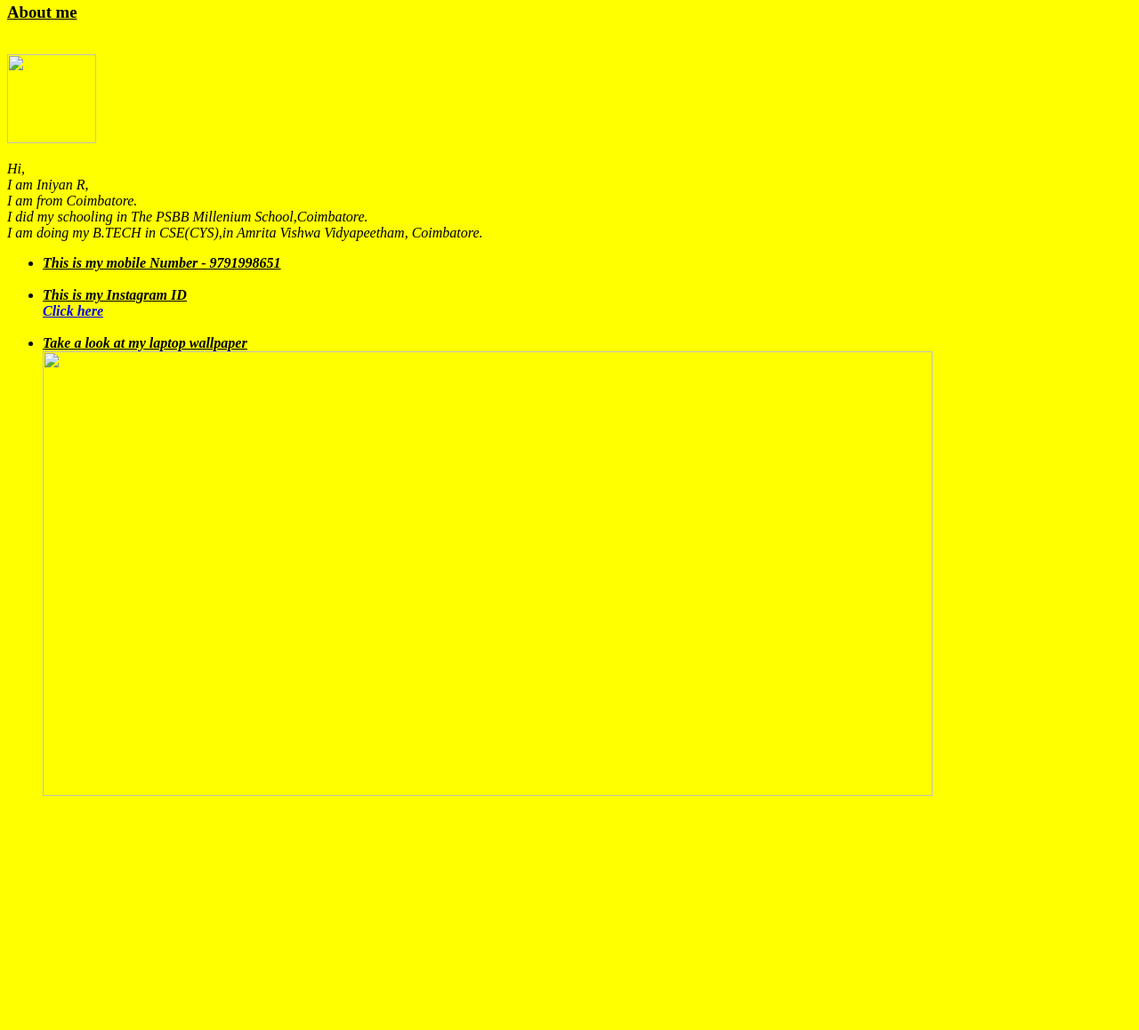
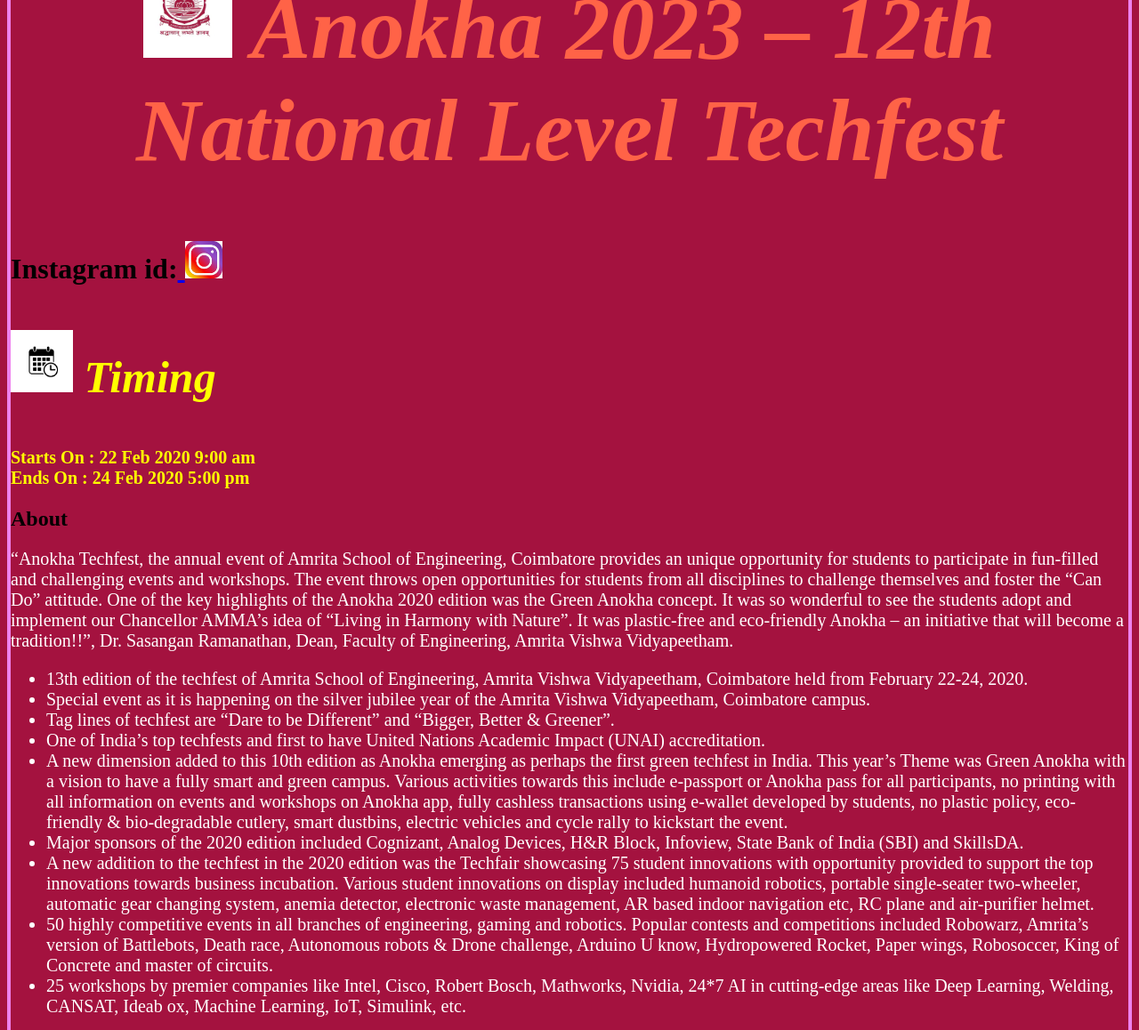
Before and after one commit to Iniyan2003R/20CYS202-UID, a plain HTML site: page Index.html in a window 1280 px wide. Shown: the part 114-1272 px from the top of the page at 89% size. Before the commit the page ends 1029 px from the top, so only its background shows below. Drawn offline with Linux system fonts and the light colour scheme; files whose address does not match are found by name.

Commit message:
Add files via upload

```diff
--- a/Index.html
+++ b/Index.html
@@ -1,27 +1,45 @@
-<!DOCTYPE html>
+<!doctype html>
+<!-- ANOKHA TECH FEST -->
 <html>
-<title> UI DESIGN </title>
-<link rel="icon" href="C:\Users\Iniyan R\Desktop\Photos\Wallpapers\laptop_numbers_desktop_179926_3840x2400.jpg">
-<h1><i><u> MY FIRST WEBPAGE </u></i></h1>
-<br>
-<h3><u> About me </u></h3>
-<br>
- <img src= "C:\Users\Iniyan R\Desktop\iniyanr.png" height=100 width=100>
-<br>
-<body style="background-color:YELLOW">
- <p><i> Hi,<br> I am Iniyan R,<br>
- I am from Coimbatore.<br>
- I did my schooling in The PSBB Millenium School,Coimbatore.<br>
- I am doing my B.TECH in CSE(CYS),in Amrita Vishwa Vidyapeetham, Coimbatore. <i></p>
-  <ul> <li><b><u> This is my mobile Number -  9791998651 <br><br></li>
-      <li> <b><u> This is my Instagram ID <u></b><br>
+<title>Intranet</title>
+<link rel="icon" href="C:\Users\Iniyan R\Desktop\Photos\Wallpapers\oip.jpeg">
+<body style="background-color:#A4123F;border:4px solid Violet;">
+<h1 style="color:tomato;text-align:center;font-size:100px;"><i><b><img src= "C:\Users\Iniyan R\Desktop\Photos\Wallpapers\amrita.webp" alt="Image of calendar" height=100 width=100>
+Anokha 2023 – 12th National Level Techfest</i></b></h1>
+<h1>Instagram id:<a href="https://https://www.instagram.com/amrita_university/"> <img src="C:\Users\Iniyan R\Desktop\Photos\Wallpapers\5.jpeg" alt="INSTA ID" style="width:42px;height:42px;"> </a>
 
-           <a href="https://www.instagram.com/iniyan_r2003/"> Click here </a></li>
- <br>
-     <li> <b><u> Take a look at my laptop  wallpaper <u></b><br>
+<p style="color:rgb(255,255,0);font-size:50px"><img src= "C:\Users\Iniyan R\Desktop\Photos\Wallpapers\calendar.jpg" alt="Image of calendar" height=70 width=70><i> Timing</i></p>
 
-            <img src= "C:\Users\Iniyan R\Desktop\Photos\Wallpapers\pexels-riccardo-bertolo-4245826.jpg" height=500 width=1000></li>
+<p style="color:rgb(255,255,0);font-size:20px">Starts On : 22 Feb 2020 9:00 am <br> Ends On : 24 Feb 2020 5:00 pm</p>
+<h2>About</h2>
+<p style="color:white;font-size:20px">“Anokha Techfest, the annual event of Amrita School of Engineering, Coimbatore provides an unique opportunity for students to participate in fun-filled and
+ challenging events and workshops. The event throws open opportunities for students from all disciplines to challenge themselves and foster the “Can Do” attitude.
+One of the key highlights of the Anokha 2020 edition was the Green Anokha concept. It was so wonderful to see the students adopt and implement our Chancellor AMMA’s
+ idea of “Living in Harmony with Nature”. It was plastic-free and eco-friendly Anokha – an initiative that will become a tradition!!”, Dr. Sasangan Ramanathan, Dean, Faculty of Engineering,
+ Amrita Vishwa Vidyapeetham.</p>
+<ul style="color:white;font-size:20px">
+<li>13th edition of the techfest of Amrita School of Engineering, Amrita Vishwa Vidyapeetham, Coimbatore held from February 22-24, 2020.</li>
+<li>Special event as it is happening on the silver jubilee year of the Amrita Vishwa Vidyapeetham, Coimbatore campus.</li>
+<li>Tag lines of techfest are “Dare to be Different” and “Bigger, Better & Greener”.</li>
+<li>One of India’s top techfests and first to have United Nations Academic Impact (UNAI) accreditation.</li>
+<li>A new dimension added to this 10th edition as Anokha emerging as perhaps the first green techfest in India.
+ This year’s Theme was Green Anokha with a vision to have a fully smart and green campus. Various activities towards this include e-passport or
+Anokha pass for all participants, no printing with all information on events and workshops on Anokha app, fully cashless transactions using e-wallet developed by students,
+no plastic policy, eco-friendly & bio-degradable cutlery, smart dustbins, electric vehicles and cycle rally to kickstart the event.</li>
+<li>Major sponsors of the 2020 edition included Cognizant, Analog Devices, H&R Block, Infoview, State Bank of India (SBI) and SkillsDA.</li>
+<li>A new addition to the techfest in the 2020 edition was the Techfair showcasing 75 student innovations with opportunity provided to support the top innovations towards business incubation.
+Various student innovations on display included humanoid robotics, portable single-seater two-wheeler, automatic gear changing system, anemia detector, electronic waste management,
+AR based indoor navigation etc, RC plane and air-purifier helmet.</li>
+<li>50 highly competitive events in all branches of engineering, gaming and robotics. Popular contests and competitions included Robowarz, Amrita’s version of Battlebots,
+Death race, Autonomous robots & Drone challenge, Arduino U know, Hydropowered Rocket, Paper wings, Robosoccer, King of Concrete and master of circuits.</li>
+<li>25 workshops by premier companies like Intel, Cisco, Robert Bosch, Mathworks, Nvidia, 24*7 AI in cutting-edge areas like Deep Learning, Welding, CANSAT, Ideab
+ox, Machine Learning, IoT, Simulink, etc.</li>
+</ul>
+<p style="text-align:center;font-size:40px">GALLERY<br>
+<img src="C:\Users\Iniyan R\Desktop\Photos\Wallpapers\1.jpg" alt="gallery">
+<img src="C:\Users\Iniyan R\Desktop\Photos\Wallpapers\3.jpg" alt="gallery">
 
-  </ul>
 
+
+</body>
 </html>
```
Also changed, not shown: Images/1.jpg (added), Images/3.jpg (added), Images/5.jpeg (added), Images/OIP.jpeg (added), Images/amrita.webp (added), Images/calendar.jpg (added).
